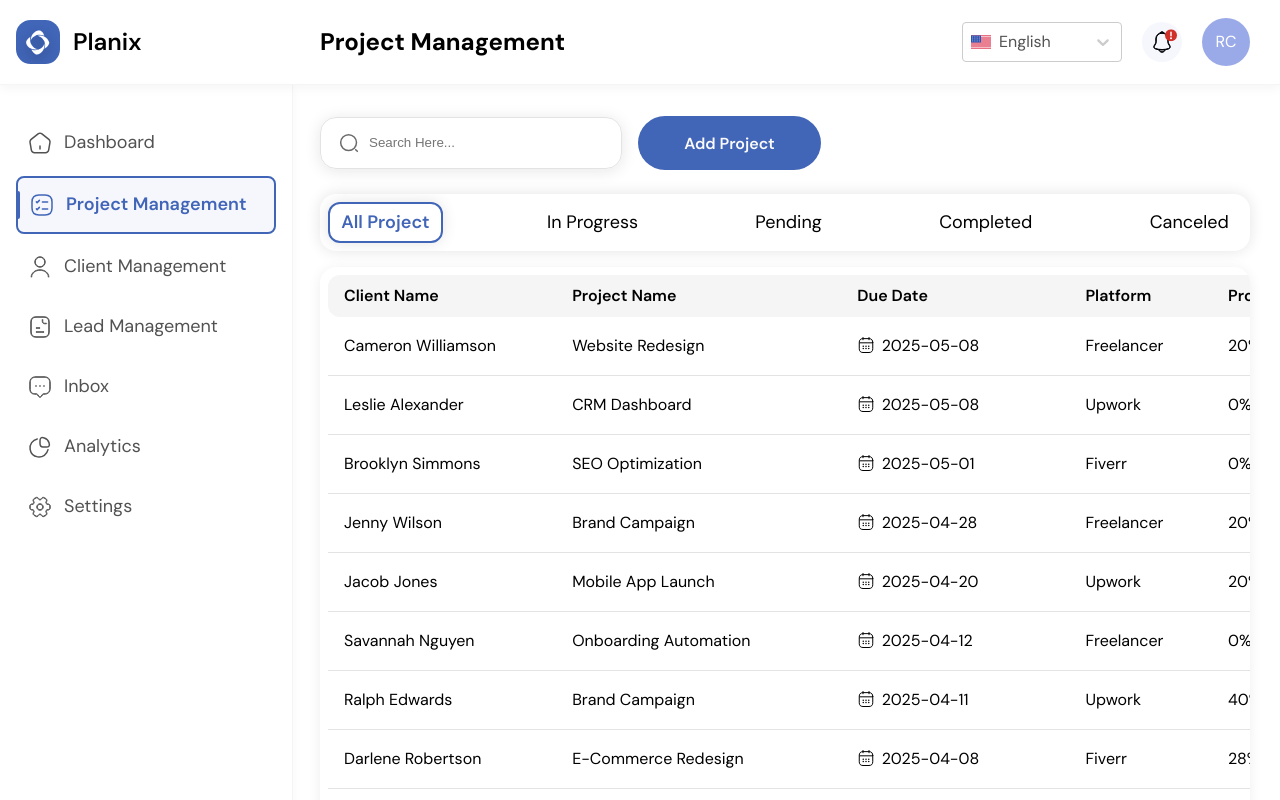
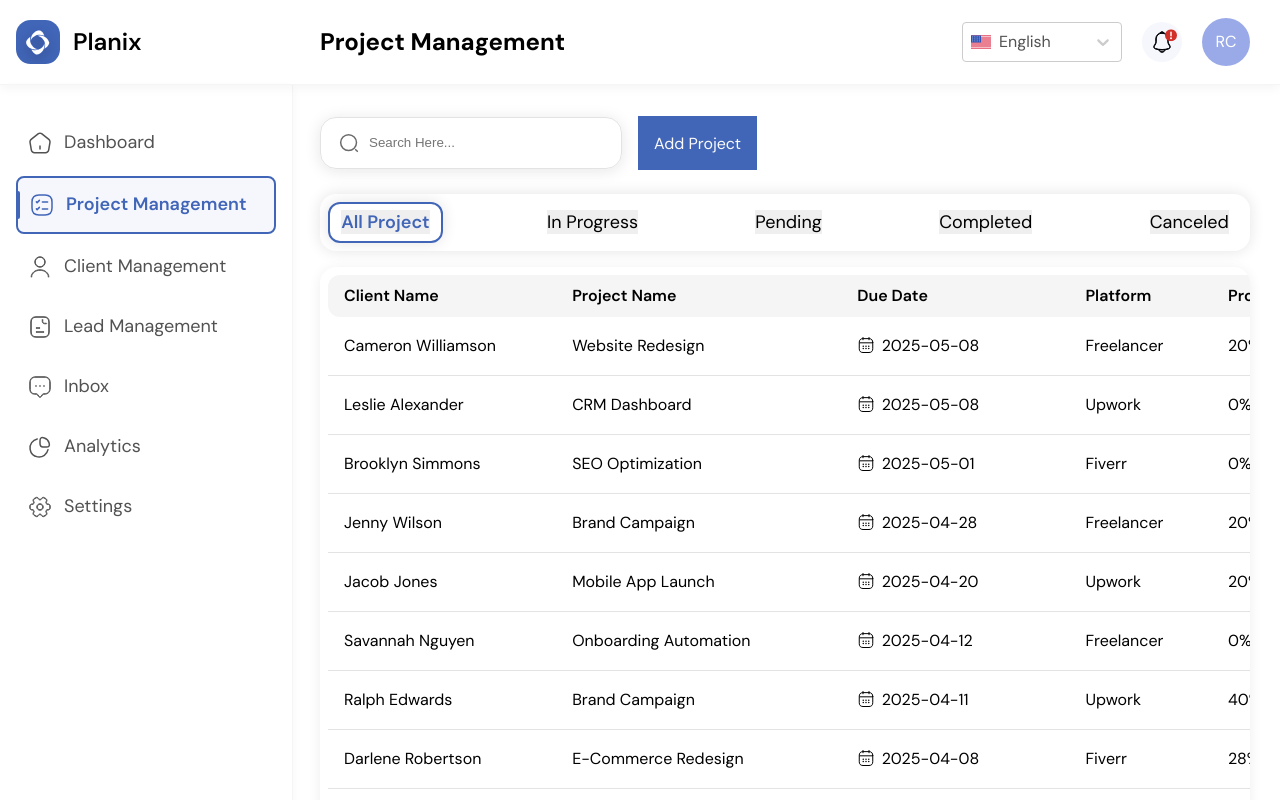
Before and after one commit to Roman-Chaban/planix-app, a Next.js app: page /en/projects in a window 1280 px wide. Shown: the top 800 px of the page. Built offline with nearby package versions, Linux system fonts and the light colour scheme.

Commit message:
Feat: add fullWidth prop, correct styles for variants and default button styles, implement prop in buttonClasses

```diff
--- a/src/shared/ui/button/model/types.ts
+++ b/src/shared/ui/button/model/types.ts
@@ -14,4 +14,5 @@ export type ButtonProps = {
   endIcon?: ReactNode;
   startIconClassName?: string;
   endIconClassName?: string;
+  fullWidth?: boolean;
 } & ButtonHTMLAttributes<HTMLButtonElement>;
--- a/src/shared/ui/button/styles/button.module.scss
+++ b/src/shared/ui/button/styles/button.module.scss
@@ -6,14 +6,9 @@
   justify-content: center;
   gap: 0.625rem;
 
-  width: 100%;
-  border-radius: 1.875rem;
   font-family: inherit;
-  font-weight: s.$font-weight-semibold;
-
   border: none;
   cursor: pointer;
-  background: transparent;
 
   transition: all 0.2s ease;
 
@@ -29,6 +24,7 @@
 
 .outline {
   color: s.$color-primary-800;
+  background: none;
 
   @include s.button-outline(s.$color-primary-800, none, null);
 }
@@ -56,10 +52,6 @@
   padding: 0;
   min-height: unset;
   font-size: inherit;
-
-  &:hover {
-    background: none;
-  }
 }
 
 .sm {
@@ -77,6 +69,10 @@
   font-size: s.$font-size-body-lg;
 }
 
+.fullWidth {
+  width: 100%;
+}
+
 .iconWrapper {
   position: relative;
   display: inline-flex;
--- a/src/shared/ui/button/ui/Button.tsx
+++ b/src/shared/ui/button/ui/Button.tsx
@@ -9,6 +9,7 @@ import { Box, Typography } from '@/shared/ui/index';
 export const Button: FC<ButtonProps> = ({
   variant = '',
   size = 'compact',
+  fullWidth = false,
   className,
   startIcon,
   endIcon,
@@ -19,7 +20,13 @@ export const Button: FC<ButtonProps> = ({
   type,
   onClick,
 }) => {
-  const buttonClasses = buildClassName(styles.button, styles[variant], styles[size], className);
+  const buttonClasses = buildClassName(
+    styles.button,
+    styles[variant],
+    styles[size],
+    fullWidth && styles.fullWidth,
+    className,
+  );
 
   return (
     <button className={buttonClasses} disabled={disabled} type={type} onClick={onClick}>
```
